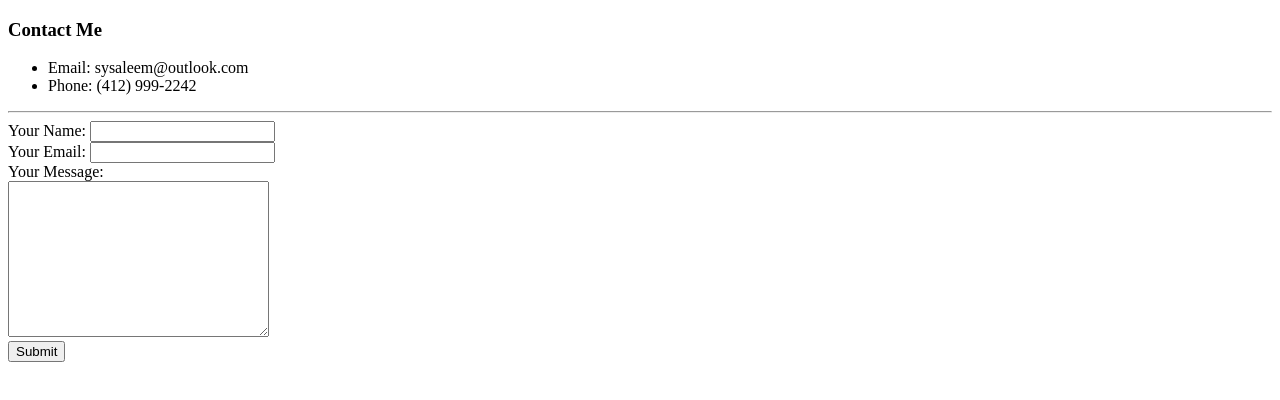
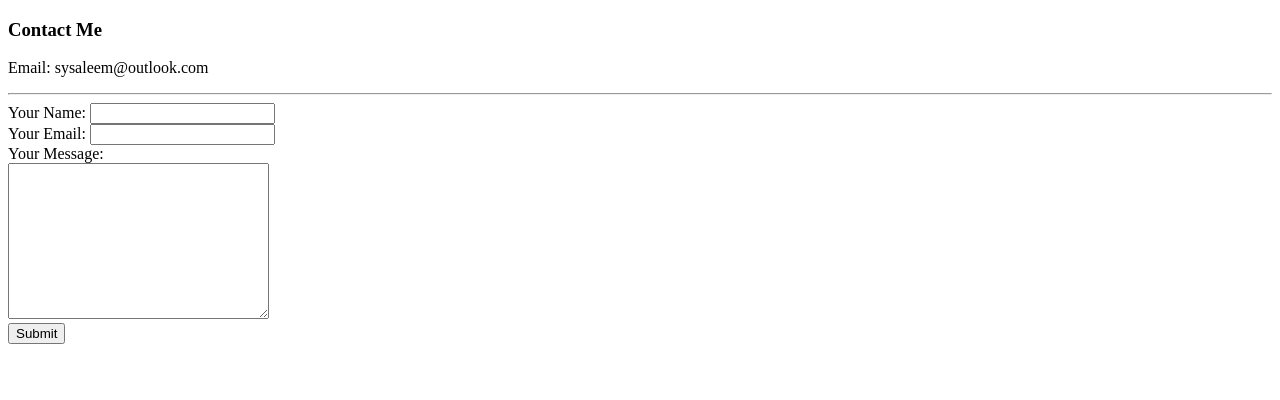
Before and after one commit to kapimoth/cv, a plain HTML site: page contactme.html in a window 1280 px wide. Drawn offline with Linux system fonts and the light colour scheme.

Commit message:
Update contactme.html

```diff
--- a/contactme.html
+++ b/contactme.html
@@ -6,10 +6,7 @@
   </head>
   <body>
     <h3>Contact Me</h3>
-    <ul>
-      <li>Email: sysaleem@outlook.com</li>
-      <li>Phone: (412) 999-2242</li>
-    </ul>
+    <p>Email: sysaleem@outlook.com</p>
     <hr>
 
     <form action="mailto:sysaleem@outlook.com" method="post" enctype="text/plain">
```
